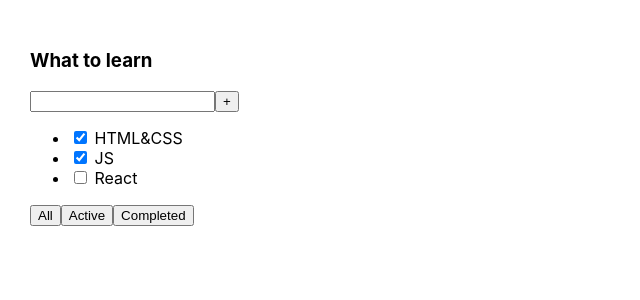
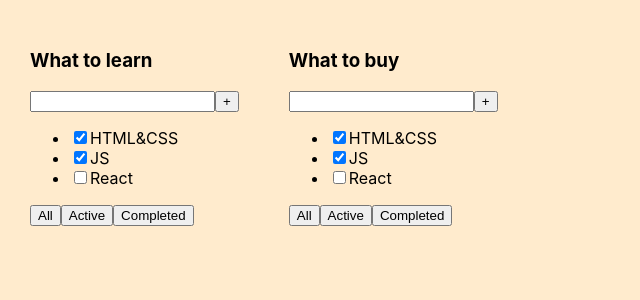
Before and after one commit to Maksimus39/todolist, a React (Vite) app: page / in a window 1280 px wide. Shown: the top 300 px of the page, without its empty margins (0-640 px from the left). Built offline with nearby package versions, Linux system fonts and the light colour scheme.

Commit message:
sprint-1, lesson-1

```diff
--- a/src/App.css
+++ b/src/App.css
@@ -1,3 +1,7 @@
+body{
+  background-color: blanchedalmond;
+}
+
 .app {
   padding: 30px;
   display: flex;
--- a/src/App.tsx
+++ b/src/App.tsx
@@ -1,33 +1,27 @@
 import './App.css'
+import {Todolist} from "./Todolist.tsx";
 
-function App() {
-  return (
-      <div className="app">
-        <div>
-          <h3>What to learn</h3>
-          <div>
-            <input/>
-            <button>+</button>
-          </div>
-          <ul>
-            <li>
-              <input type="checkbox" checked={true}/> <span>HTML&CSS</span>
-            </li>
-            <li>
-              <input type="checkbox" checked={true}/> <span>JS</span>
-            </li>
-            <li>
-              <input type="checkbox" checked={false}/> <span>React</span>
-            </li>
-          </ul>
-          <div>
-            <button>All</button>
-            <button>Active</button>
-            <button>Completed</button>
-          </div>
+export const App = () => {
+    const tasks1 = [
+        {id: 1, title: "HTML&CSS", isDone: true},
+        {id: 2, title: "JS", isDone: true},
+        {id: 3, title: "React", isDone: false},
+    ]
+
+    const tasks2 = [
+        {id: 1, title: "HTML&CSS", isDone: true},
+        {id: 2, title: "JS", isDone: true},
+        {id: 3, title: "React", isDone: false},
+    ]
+
+
+    return (
+        <div className="app">
+            <Todolist title={"What to learn"} tasks={tasks1}/>
+            <Todolist title={"What to buy"} tasks={tasks2}/>
         </div>
-      </div>
-  )
+    )
 }
 
+
 export default App
--- /dev/null
+++ b/src/Button.tsx
@@ -0,0 +1,9 @@
+type Props = {
+    title: string,
+}
+
+export const Button = ({title}: Props) => {
+    return <button>{title}</button>
+};
+
+export default Button;
--- /dev/null
+++ b/src/Todolist.tsx
@@ -0,0 +1,40 @@
+import Button from "./Button.tsx";
+
+type TasksType = {
+    id: number,
+    title: string
+    isDone: boolean
+}
+
+type Props = {
+    title: string
+    tasks: TasksType[]
+}
+export const Todolist = ({title, tasks}: Props) => {
+    return (
+        <div>
+            <h3>{title}</h3>
+            <div>
+                <input/>
+                <Button title={"+"}/>
+            </div>
+            {tasks.length === 0 ? (
+                <p>Тасок нет</p>
+            ) : (<ul>
+                {tasks.map(task => {
+                    return (
+                        <li key={task.id}>
+                            <input type="checkbox"
+                                   checked={task.isDone}/>
+                            <span>{task.title}</span>
+                        </li>
+                    )
+                })}
+            </ul>)}
+
+            <Button title={"All"}/>
+            <Button title={"Active"}/>
+            <Button title={"Completed"}/>
+        </div>
+    )
+}
```
